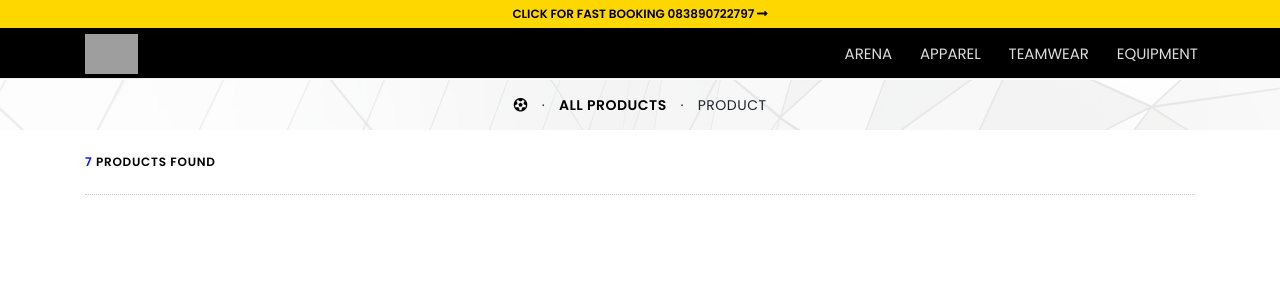
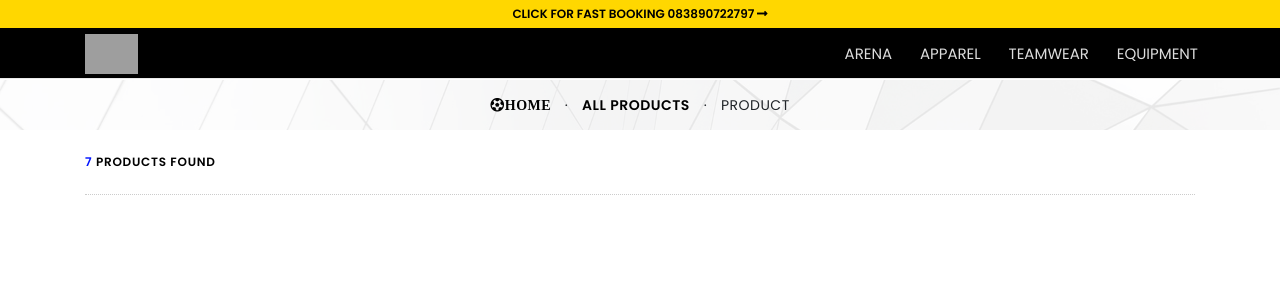
Before and after one commit to kemtol/sabnanifootball, a Jekyll site: the page built from _nav/all.markdown, in a window 1280 px wide and 900 px high. Shown: the top 288 px of the window. Built offline with Jekyll 4.4.1, drawn with Linux system fonts in a browser that asks for light colours; nearby versions of some CDN libraries; a script that is not in the unit is left out; grey boxes are pictures that could not be loaded.

Commit message:
Update products.html

```diff
--- a/_layouts/products.html
+++ b/_layouts/products.html
@@ -14,7 +14,7 @@
         <div class="row h-100 align-items-center">
             <div class="col-12">
                 <div class="page-title text-center">
-                    <a href="{{site.url}}" class="fas fa-futbol"></a> <span>&middot;</span> <a href="{{site.baseurl}}/product/">ALL PRODUCTS</a> <span>&middot;</span> <span>{{ current_cat }}</span>
+                    <a href="{{site.url}}" class="fas fa-futbol">HOME</a> <span>&middot;</span> <a href="{{site.baseurl}}/product/">ALL PRODUCTS</a> <span>&middot;</span> <span>{{ current_cat }}</span>
                 </div>
             </div>
         </div>
```
